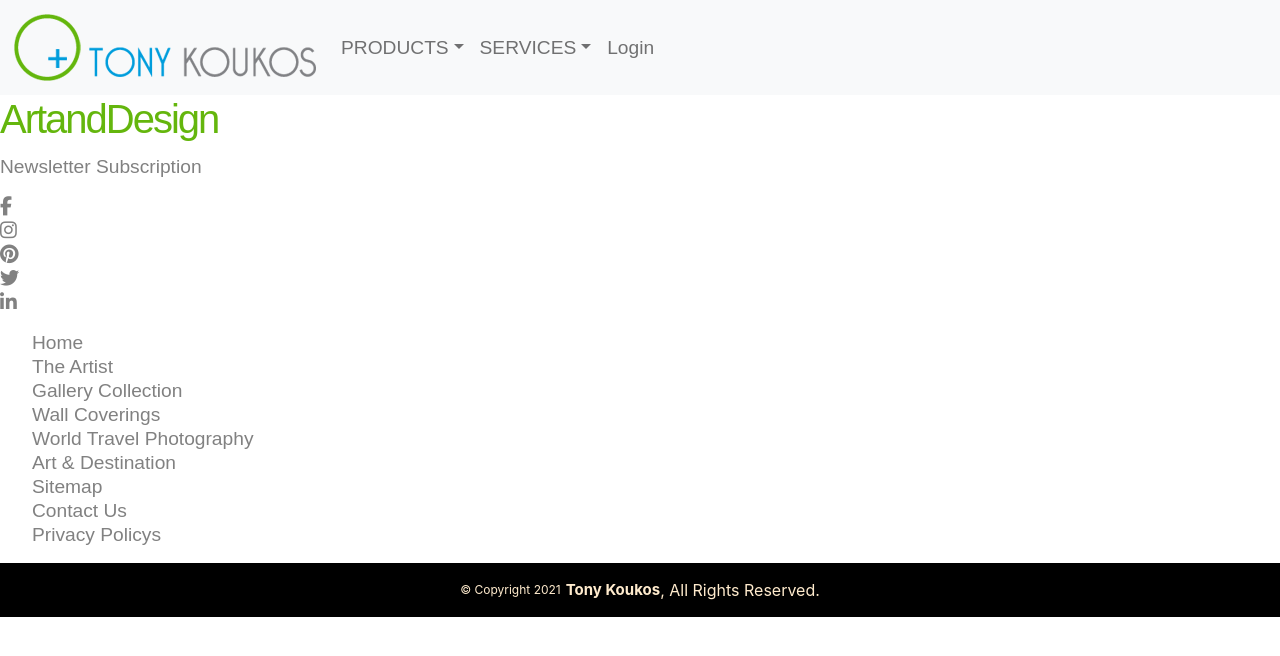
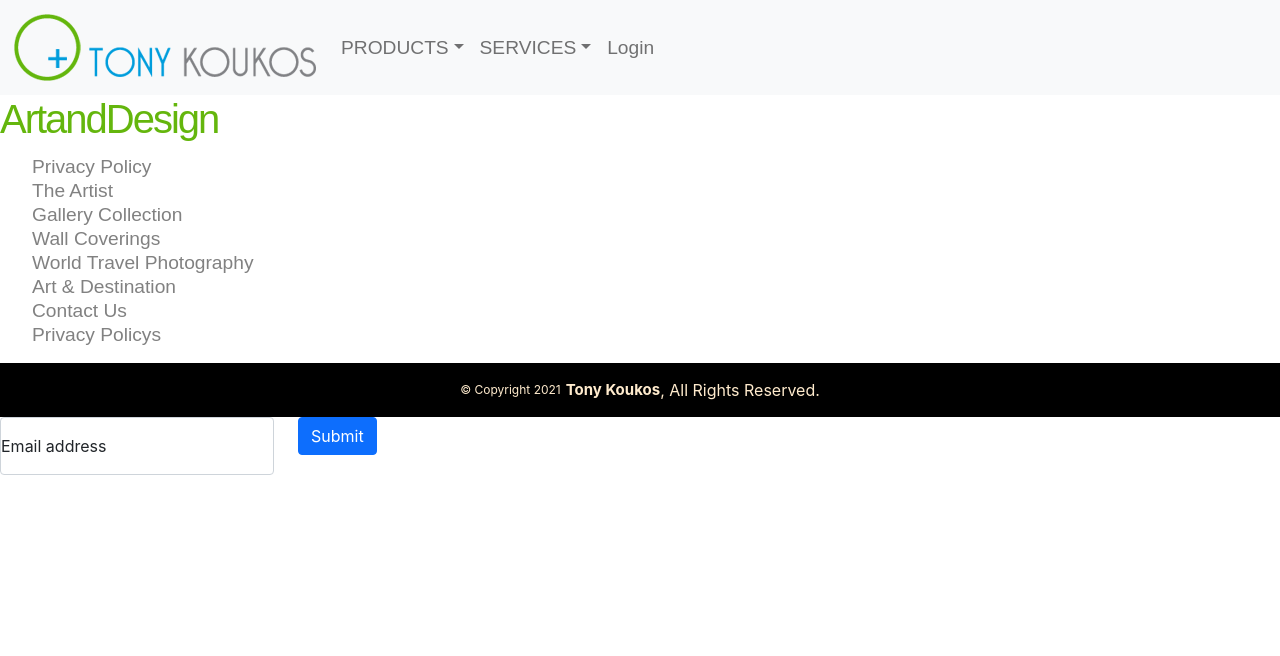
Before and after one commit to daze77/TKReactApp, a React (Create React App) app in the folder client/: page /ArtandDesign in a window 1280 px wide. Shown: the top 656 px of the page. Built offline with nearby package versions, Linux system fonts and the light colour scheme.

Commit message:
adding changes in progress.  More work to be done tomorrow

```diff
--- a/client/src/components/Footer/Footer.js
+++ b/client/src/components/Footer/Footer.js
@@ -3,6 +3,7 @@ import {Link} from 'react-router-dom'
 
 import SubFooter from './SubFooter'
 import './Footer.css'
+import Subscriptions from './Subscriptions'
 
 
 
@@ -14,30 +15,18 @@ function Footer(){
         <>
             <footer class="footercontainer">
                 <div>
-                    <div class="footerpart1">
-                        <div class="footerpart1left"><p>Newsletter Subscription</p></div>
-                        <div class="footerpart1right">
-                            <ul class="social-icons icon-circle icon-rotate list-unstyled list-inline">
-                                <li> <a href="#"><i class="fa fa-facebook"></i></a></li>
-                                <li> <a href="#"><i class="fa fa-instagram"></i></a></li>
-                                <li> <a href="#"><i class="fa fa-pinterest"></i></a></li>
-                                <li> <a href="#"><i class="fa fa-twitter"></i></a></li>
-                                <li> <a href="#"><i class="fa fa-linkedin"></i></a></li>
-                            </ul>
-                        </div>
-                    </div>
+
                     <div class="footerpart2">
                         <div class="btmcontainer">
                             <ul class="btmnav">
-                                <li><a href="">Home</a> </li>
-                                <li><a href="">The Artist</a> </li>
-                                <li><a href="">Gallery Collection</a> </li>
-                                <li><a href="">Wall Coverings</a> </li>
-                                <li><a href="">World Travel Photography</a> </li>
-                                <li><a href="">Art & Destination</a> </li>
-                                <li><a href="">Sitemap</a> </li>
-                                <li><a href="">Contact Us</a> </li>
-                                <li><Link to="/PrivacyPolicy">Privacy Policys</Link></li>
+                                <Link to="/PrivacyPolicy"><li>Privacy Policy</li></Link>
+                                <Link to="/TheArtist"><li>The Artist</li></Link>
+                                <Link to="/GalleryCollection"><li>Gallery Collection</li></Link>
+                                <Link to="/WallCoverings"><li>Wall Coverings</li></Link>
+                                <Link to="/WTP"><li>World Travel Photography</li></Link>
+                                <Link to="ArtandDestination"><li>Art & Destination</li></Link>
+                                <Link to="/Contact"><li>Contact Us</li></Link>
+                                <Link to="/PrivacyPolicy"><li>Privacy Policys</li></Link>
 
                             </ul>
                         </div>
@@ -47,6 +36,7 @@ function Footer(){
 
 
                 <SubFooter />
+                <Subscriptions />
 
             </footer>
 
--- /dev/null
+++ b/client/src/components/Footer/Subscriptions.js
@@ -0,0 +1,56 @@
+import React, {useRef} from 'react'
+
+
+
+
+function Subscriptions(){
+    const inputSubscriptemail = useRef()
+
+
+    function SubscriptionSubmit(e){
+        e.preventDefault()
+        console.log("Submission Button Clicked")
+
+        const subscriptData ={
+            subscriptemail: inputSubscriptemail.current.value.trim()
+        }
+
+        console.log('this is the email', subscriptData)
+
+    }
+
+
+    return(
+        <>
+
+
+
+
+            <div class="row">
+                <div class="form-floating mb-3 col-auto">
+                    <input type="email" class="form-control" id="floatingInput" placeholder="name@example.com" ref={inputSubscriptemail}/>
+                    <label for="floatingInput">Email address</label>
+                </div>
+                <div class="col-auto">
+                    <button type="button" class="btn btn-primary btm-sm" onClick={SubscriptionSubmit} >Submit</button>
+                </div>
+
+            </div>
+
+
+
+
+        </>
+
+
+
+    )
+
+
+
+
+}
+
+
+
+export default Subscriptions
```
Also changed, not shown: client/src/components/Footer/Social.js (added, +45 -0 lines).
